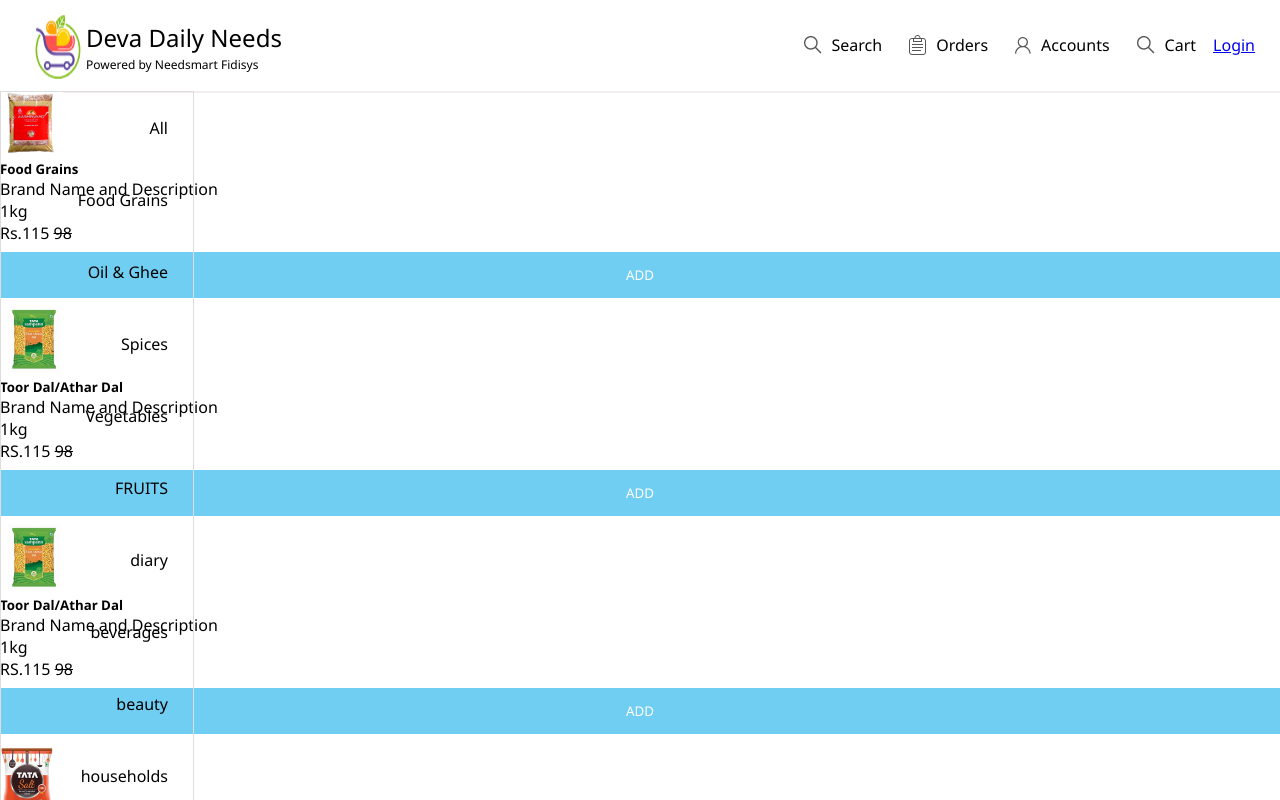
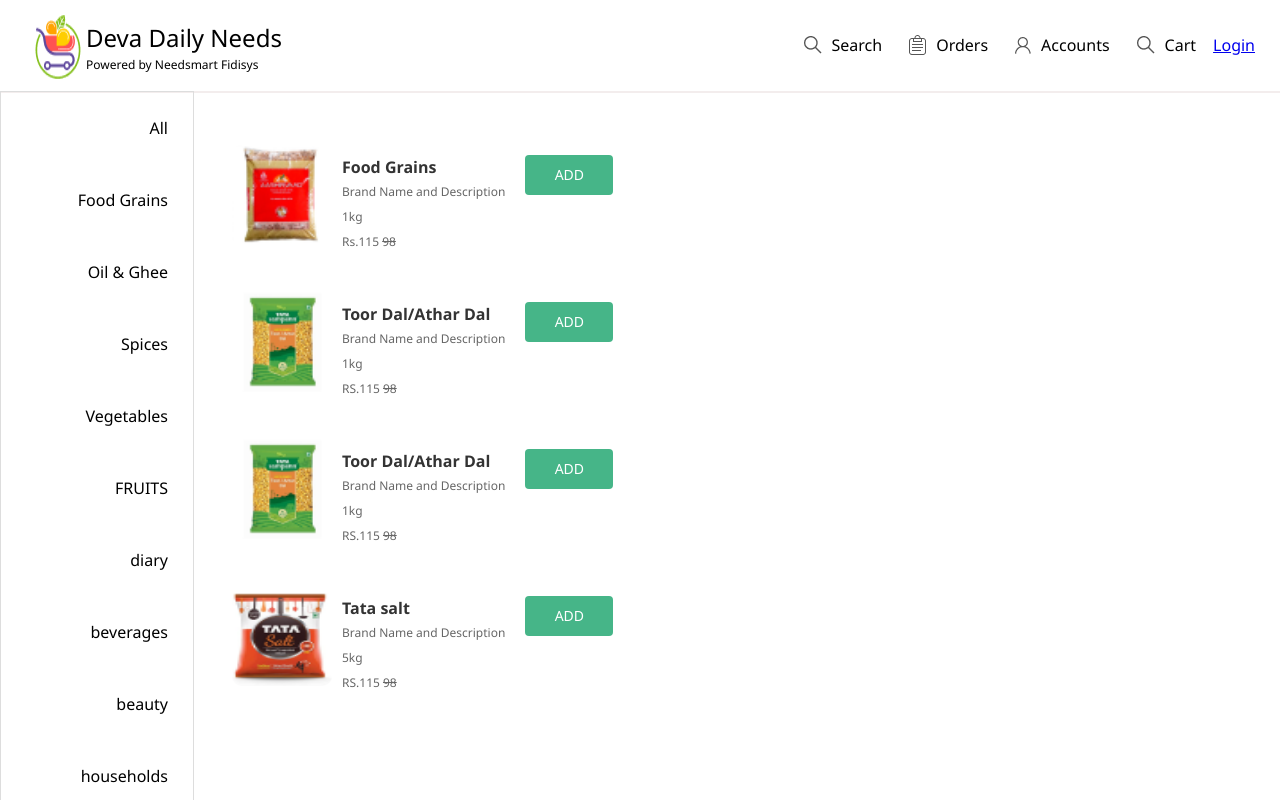
Before and after one commit to santhiyafidisys/groceryfoodapp, a React (Create React App) app: page /Productlist in a window 1280 px wide. Shown: the top 800 px of the page. Built offline with nearby package versions, Linux system fonts and the light colour scheme.

Commit message:
Add cart list

```diff
--- a/src/App.js
+++ b/src/App.js
@@ -25,4 +25,5 @@
   );
 }
 
+
 export default App;
--- a/src/productstyles.module.css
+++ b/src/productstyles.module.css
@@ -65,7 +65,7 @@
 
 
   }
-  button {
+  .Login button {
     background-color: rgb(113, 206, 243);
     color: white;
     padding: 14px 20px;
@@ -198,7 +198,7 @@
 }
 /* //productlist// */
 .list{
-  position: fixed;
+
   width: 15vw;
 	height: 100%;
 	border: 0.5px solid #DDDDDD;
@@ -206,9 +206,60 @@
 .list li:hover {
   background-color: #EEEEEE;
   color: #46B588;
-	;
+
 }
 .list li {
 	padding: 25px;
   text-align: right;
 }
+.cardbox{
+
+    padding: 0 10px;
+    margin-top: 2%;
+
+}
+.card{
+    display: flex;
+}
+.cardlist{
+    display: flex;
+    width: 110%;
+    margin: 28px;
+}
+.cardlist img{
+    width: 100px;
+    height: 100px;
+    border-radius: 10px;
+}
+.description h5{
+font-style: normal;
+font-size: 16px;
+line-height: 24px;
+color: #333333;
+}
+.description p{
+    font-size: 12px;
+align-items: center;
+color: #666666;
+
+}
+.cardlist button{
+    align-items: center;
+    padding: 8px 8px;
+    background: #46B588;
+    border-radius: 4px;
+    border: none;
+    width: 88px;
+    height: 40px;
+    color: #FFFFFF;
+    font-size: 14px;
+    margin: 10px;
+}
+
+.description{
+
+
+    margin: 7px;
+    padding: 3px;
+    line-height: 25px;
+}
```
